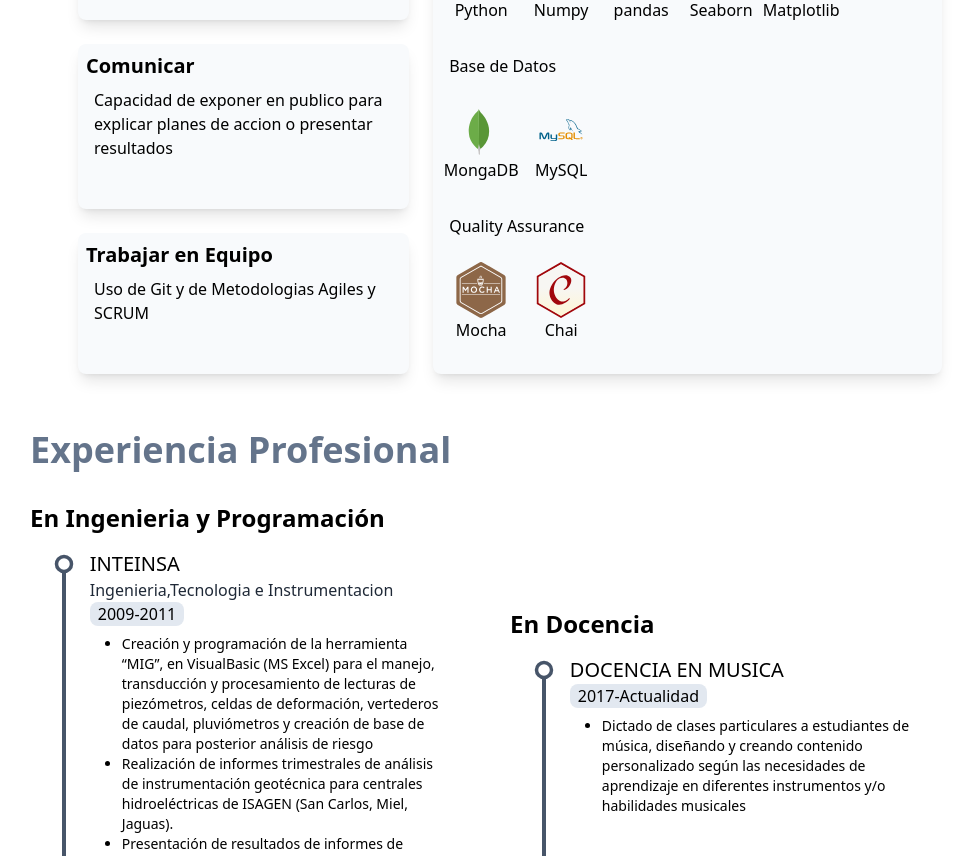
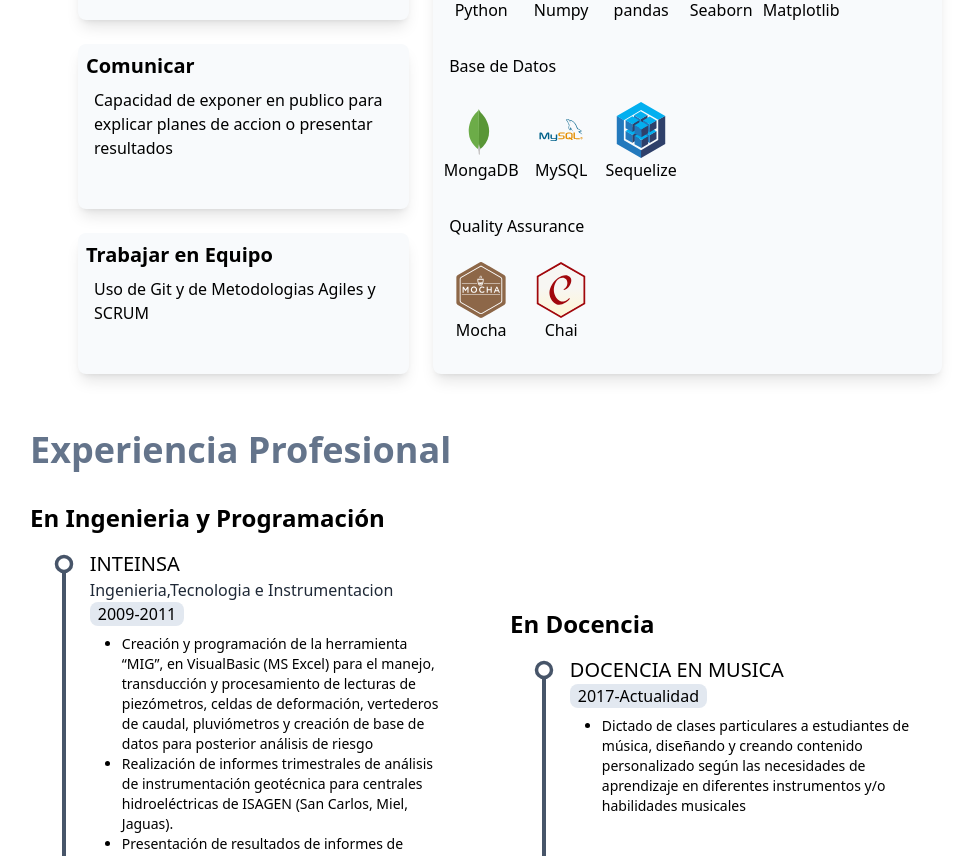
Before and after one commit to diegomedina62/DiegoMedina-cv, a React (Create React App) app: page / in a window 1280 px wide. Shown: the part 1982-2838 px from the top of the page, without its empty margins (274-1245 px from the left). Built offline with nearby package versions, Linux system fonts and the light colour scheme; the HTML template or start-up script is replaced by a standard one.

Commit message:
add sequelize logo

```diff
--- a/src/data.js
+++ b/src/data.js
@@ -13,6 +13,7 @@ import logoMysql from './images/logos/logoMysql.svg';
 import logoD3 from './images/logos/logoD3.png';
 import logoSeaborn from './images/logos/logoSeaborn.png';
 import logoMat from './images/logos/logoMat.png';
+import logoSequelize from './images/logos/logoSequelize.svg';
 
 export const linksNavbar = [
   // {
@@ -329,6 +330,12 @@ export const logosDatabase = [
     alt: 'logo MySQL',
     nombre: 'MySQL',
   },
+  {
+    id: 132,
+    logo: logoSequelize,
+    alt: 'logo Sequielize',
+    nombre: 'Sequelize',
+  },
 ];
 
 export const logosQuality = [
```
Also changed, not shown: src/images/logos/logoSequelize.svg (added).
